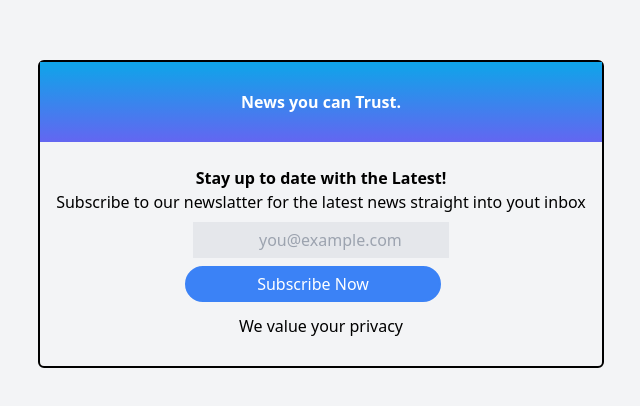
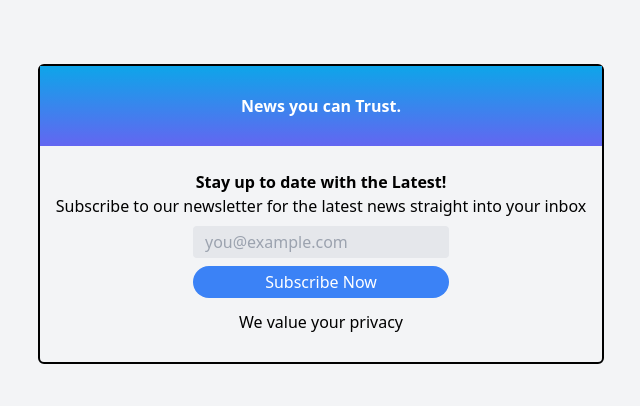
Before and after one commit to riyaaa15/frontend-mini-projects, a website built with Vite: page newsletter-tailwind/index.html in a window 1280 px wide. Shown: the part 186-592 px from the top of the page, without its empty margins (319-959 px from the left). Built offline with nearby package versions, Linux system fonts and the light colour scheme.

Commit message:
refactor: remove unnecessary divs

```diff
--- a/newsletter-tailwind/index.html
+++ b/newsletter-tailwind/index.html
@@ -12,29 +12,23 @@
         News you can Trust.
     </div>
 
-    <div class="flex items-center flex-col m-4 ">
-        <div class="font-bold mt-2">
-            <h2>Stay up to date with the Latest!</h2>
-        </div>
+     <div class="flex items-center flex-col m-4">
+        <h3 class="font-bold mt-2">Stay up to date with the Latest!</h3>
 
-        <div>
-            <p>Subscribe to our newslatter for the latest news straight into yout inbox</p>
-        </div>
+        <p>Subscribe to our newsletter for the latest news straight into your inbox</p>
+        <form>
+            <input class="bg-gray-200 w-64 pl-3 py-1 m-2 rounded"
+            type="email"
+            placeholder="you@example.com"/>
+        </form>
 
-        <div class="flex flex-col">
-            <input class="border-2 border-md w-64 pl-16 py-1 m-2 bg-gray-200"
-            type="email"
-            placeholder="you@example.com"
-            />
-             <button class="border-2 rounded-full border-blue-500 p-1 w-64 bg-blue-500 text-white">
-                Subscribe Now
-            </button>
-        </div>
 
-        <div class="m-3">
-             <p>We value your privacy</p>
-        </div>
-       </div>
+        <button class="rounded-full w-64 p-1 bg-blue-500 text-white">
+            Subscribe Now
+        </button>
+
+        <p class="m-3">We value your privacy</p>
+</div>
     </div>
 </body>
 </html>
```
